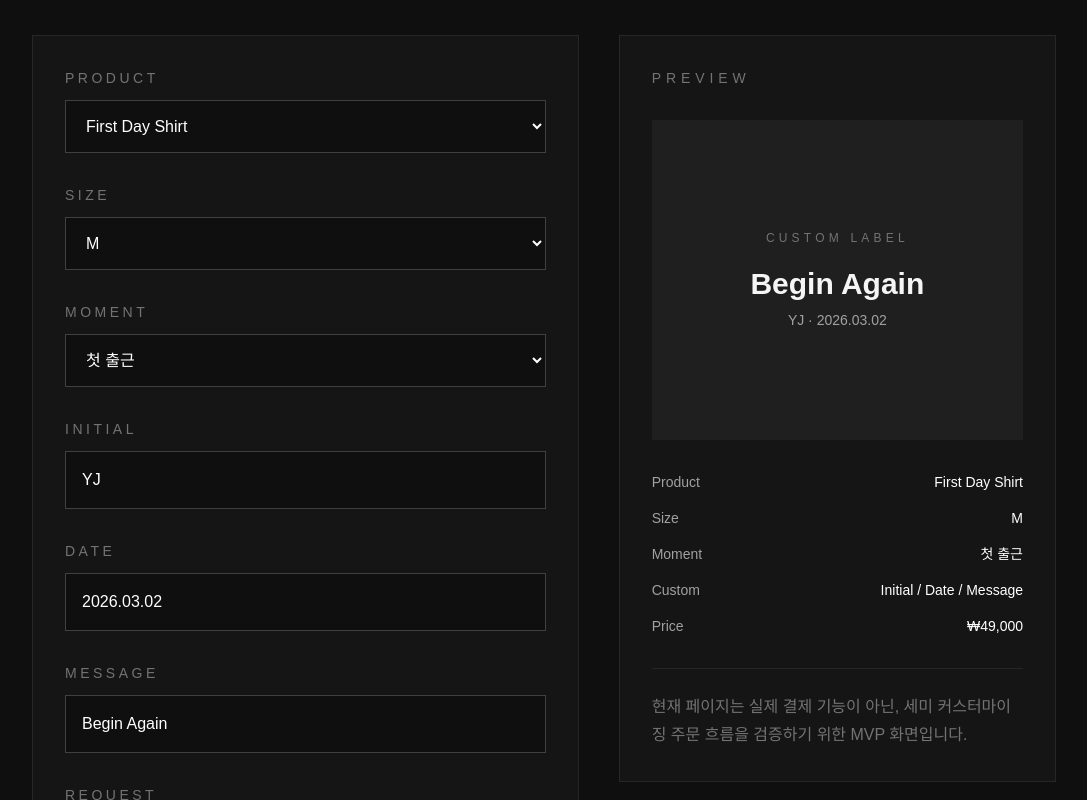
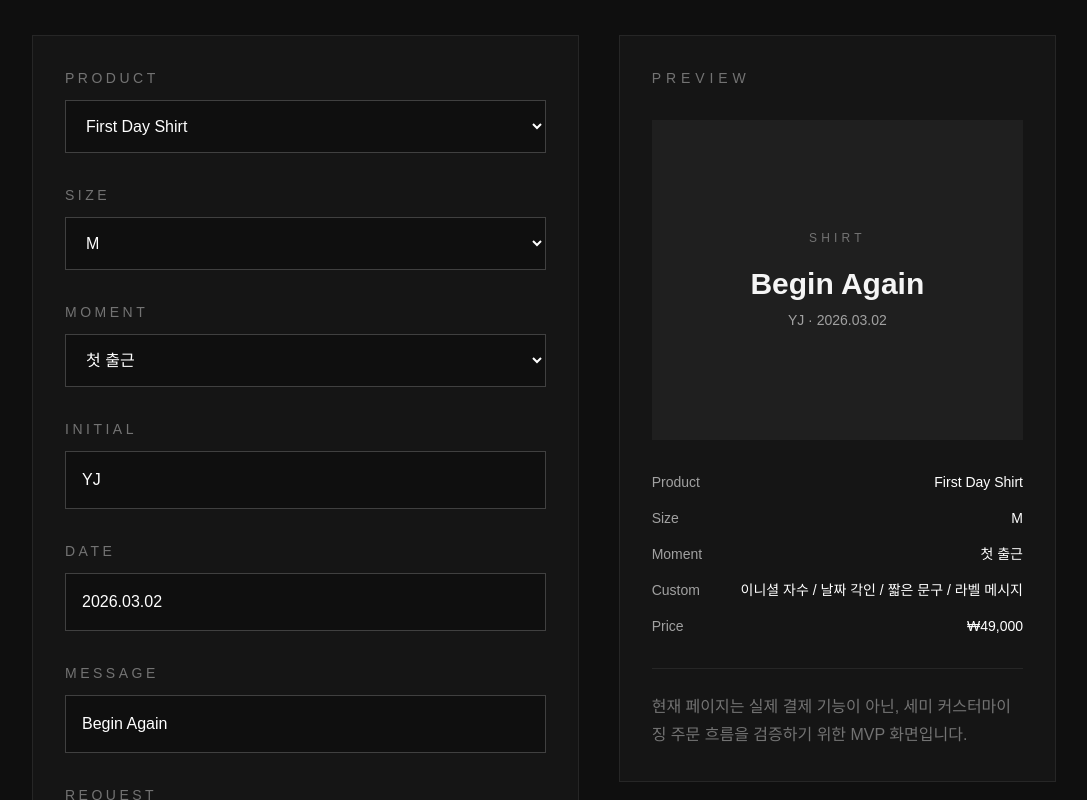
Before and after one commit to gxmzung/hay-story, a Next.js app: page /order in a window 1280 px wide. Shown: the part 485-1285 px from the top of the page, without its empty margins (96-1183 px from the left). Built offline with nearby package versions, Linux system fonts and the light colour scheme.

Commit message:
feat: sync order page with product data

```diff
--- a/app/order/page.tsx
+++ b/app/order/page.tsx
@@ -1,19 +1,21 @@
 "use client";
 
-import { useState } from "react";
+import { useMemo, useState } from "react";
 import Link from "next/link";
-import { useRouter } from "next/navigation";
-
-const productPrices = {
-  "First Day Shirt": 49000,
-  "New Chapter Blouse": 54000,
-  "Moment Jacket": 79000,
-};
+import { useRouter, useSearchParams } from "next/navigation";
+import { getProductById, products } from "@/data/products";
 
 export default function OrderPage() {
   const router = useRouter();
+  const searchParams = useSearchParams();
 
-  const [product, setProduct] = useState("First Day Shirt");
+  const initialProductId = searchParams.get("product") || "first-day-shirt";
+
+  const initialProduct = useMemo(() => {
+    return getProductById(initialProductId) || products[0];
+  }, [initialProductId]);
+
+  const [productId, setProductId] = useState(initialProduct.id);
   const [size, setSize] = useState("M");
   const [moment, setMoment] = useState("첫 출근");
   const [initial, setInitial] = useState("YJ");
@@ -21,18 +23,19 @@ export default function OrderPage() {
   const [message, setMessage] = useState("Begin Again");
   const [request, setRequest] = useState("");
 
-  const price = productPrices[product as keyof typeof productPrices];
+  const selectedProduct = getProductById(productId) || products[0];
 
   const handleAddToCart = () => {
     const params = new URLSearchParams({
-      product,
+      product: selectedProduct.name,
+      productId: selectedProduct.id,
       size,
       moment,
       initial,
       date,
       message,
       request,
-      price: String(price),
+      price: String(selectedProduct.price),
     });
 
     router.push(`/cart?${params.toString()}`);
@@ -72,13 +75,15 @@ export default function OrderPage() {
                 PRODUCT
               </label>
               <select
-                value={product}
-                onChange={(event) => setProduct(event.target.value)}
+                value={productId}
+                onChange={(event) => setProductId(event.target.value)}
                 className="mt-3 w-full border border-neutral-700 bg-[#0f0f0f] px-4 py-4 text-white outline-none"
               >
-                <option>First Day Shirt</option>
-                <option>New Chapter Blouse</option>
-                <option>Moment Jacket</option>
+                {products.map((product) => (
+                  <option key={product.id} value={product.id}>
+                    {product.name}
+                  </option>
+                ))}
               </select>
             </div>
 
@@ -187,7 +192,7 @@ export default function OrderPage() {
             <div className="mt-8 flex h-80 items-center justify-center bg-[#1f1f1f]">
               <div className="text-center">
                 <p className="text-xs tracking-[0.35em] text-neutral-500">
-                  CUSTOM LABEL
+                  {selectedProduct.category}
                 </p>
                 <p className="mt-5 text-3xl font-semibold">
                   {message || "Your Message"}
@@ -201,7 +206,9 @@ export default function OrderPage() {
             <div className="mt-8 space-y-4 text-sm text-neutral-400">
               <div className="flex justify-between gap-6">
                 <span>Product</span>
-                <span className="text-right text-white">{product}</span>
+                <span className="text-right text-white">
+                  {selectedProduct.name}
+                </span>
               </div>
 
               <div className="flex justify-between gap-6">
@@ -217,14 +224,14 @@ export default function OrderPage() {
               <div className="flex justify-between gap-6">
                 <span>Custom</span>
                 <span className="text-right text-white">
-                  Initial / Date / Message
+                  {selectedProduct.custom.join(" / ")}
                 </span>
               </div>
 
               <div className="flex justify-between gap-6">
                 <span>Price</span>
                 <span className="text-right text-white">
-                  ₩{price.toLocaleString()}
+                  ₩{selectedProduct.price.toLocaleString()}
                 </span>
               </div>
             </div>
```
